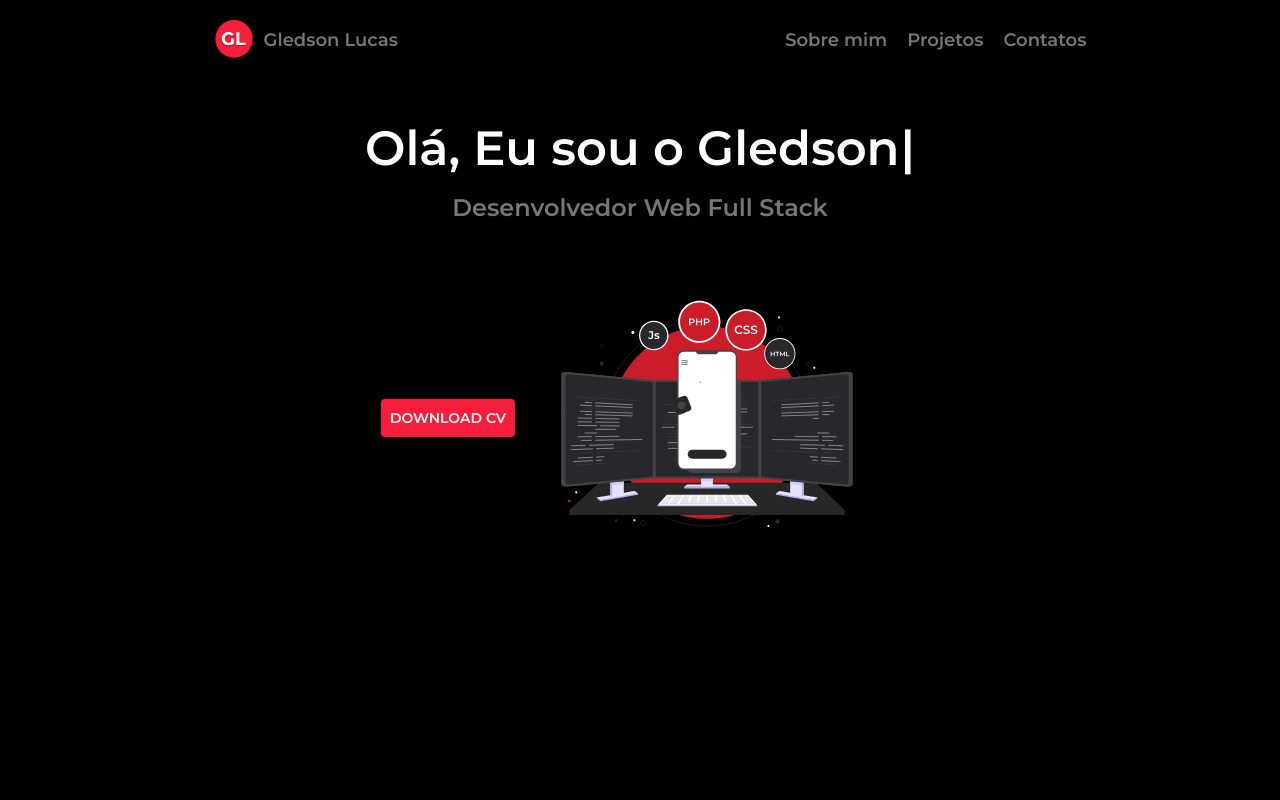
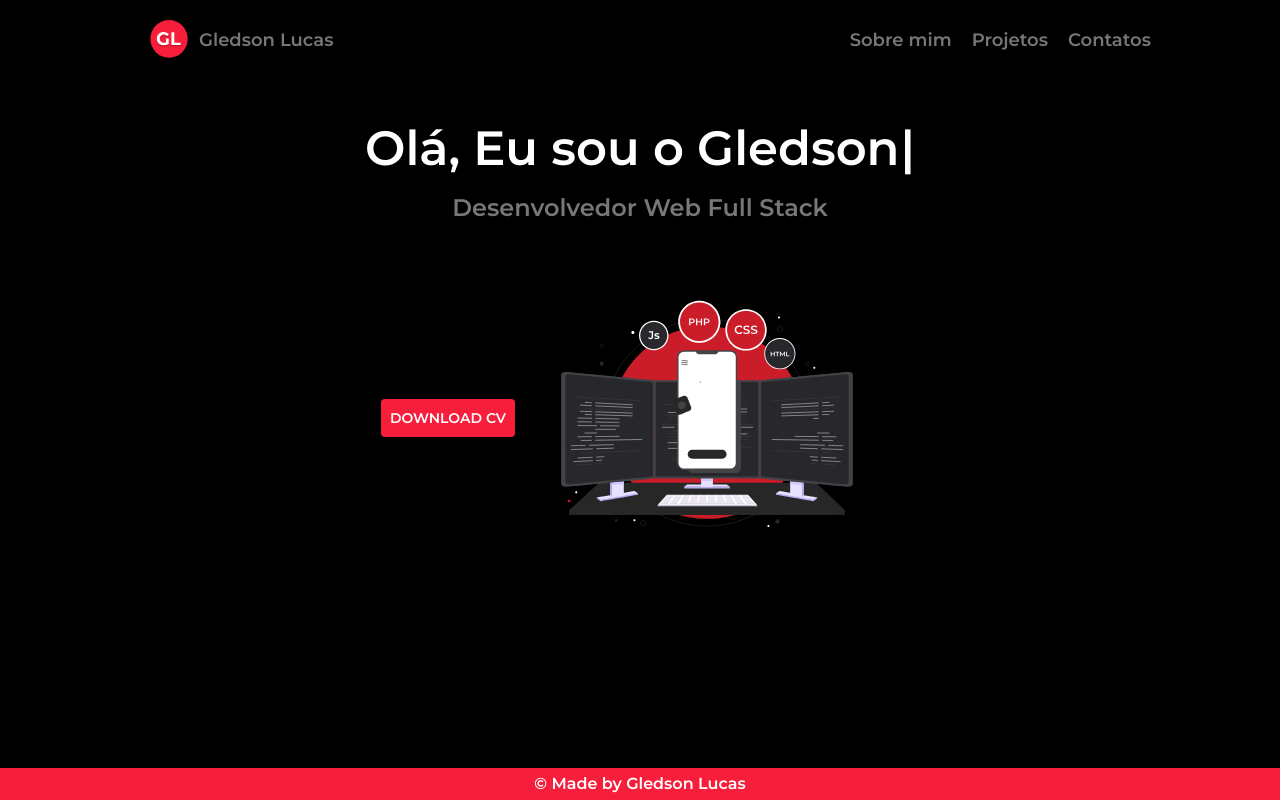
Before and after one commit to GledsonLucas111/Portfolio, a React (Create React App) app: page / in a window 1280 px wide. Built offline with nearby package versions, Linux system fonts and the light colour scheme.

Commit message:
finalizando footer

```diff
--- /dev/null
+++ b/src/components/footer/index.tsx
@@ -0,0 +1,14 @@
+import Typography from "@mui/material/Typography";
+import { Component } from "./styles";
+
+const Footer = () => {
+  return (
+    <Component>
+      <Typography noWrap={true} variant="body1" sx={{ color: "#fff" }}>
+        © Made by Gledson Lucas
+      </Typography>
+    </Component>
+  );
+};
+
+export default Footer;
--- /dev/null
+++ b/src/components/footer/styles.tsx
@@ -0,0 +1,13 @@
+import styled from "styled-components";
+
+export const Component = styled.footer`
+width: 100%;
+height: 4vh;
+background-color: #F61E3B;
+position: absolute;
+bottom: 0;
+left: 0;
+display: flex;
+align-items: center;
+justify-content: center;
+`;
--- a/src/components/header/index.tsx
+++ b/src/components/header/index.tsx
@@ -35,6 +35,7 @@ const Header = () => {
           Contatos
         </Typography>
       </BoxList>
+
     </Component>
   );
 };
--- a/src/components/header/styles.tsx
+++ b/src/components/header/styles.tsx
@@ -7,7 +7,7 @@ export const Component = styled.header`
   width: 100%;
   height: 10vh;
   display: flex;
-  justify-content: space-evenly;
+  justify-content: space-around;
   align-items: center;
 
   @media screen and (max-width: 600px) {
--- a/src/pages/home/index.tsx
+++ b/src/pages/home/index.tsx
@@ -11,6 +11,7 @@ import Typewriter from "typewriter-effect";
 import Lottie from "react-lottie";
 import developerRed from "animations/developer-red.json";
 import Button from "@mui/material/Button";
+import Footer from "components/footer";
 // import { BsLinkedin, BsWhatsapp, BsGithub, BsInstagram } from "react-icons/bs";
 // import { RiMailSendLine } from "react-icons/ri";
 
@@ -63,7 +64,7 @@ const Home = () => {
           <Lottie options={defaultOptions} width="100%" />
         </div>
       </BoxAnimation>
-
+      <Footer />
     </HomeComponent>
   );
 };
--- a/src/pages/home/styles.tsx
+++ b/src/pages/home/styles.tsx
@@ -42,16 +42,16 @@ export const BoxAnimation = styled(Box)`
   .animation {
     width: 30vw;
   }
-  .buttonCV {
-
-  }
   @media screen and (max-width: 850px) {
     .animation {
-      width: 45vw;
+      width: 50vw;
     }
   }
   @media screen and (max-width: 550px) {
     flex-direction: column-reverse;
+    .animation {
+      width: 80vw;
+    }
   }
 `;
 
```
